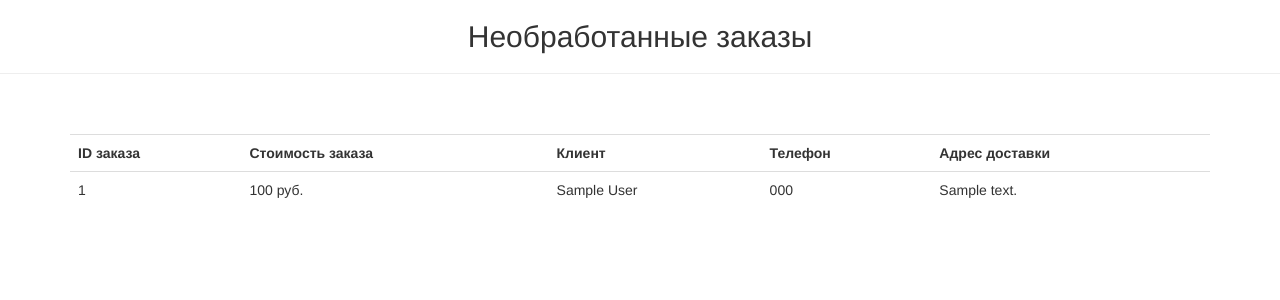
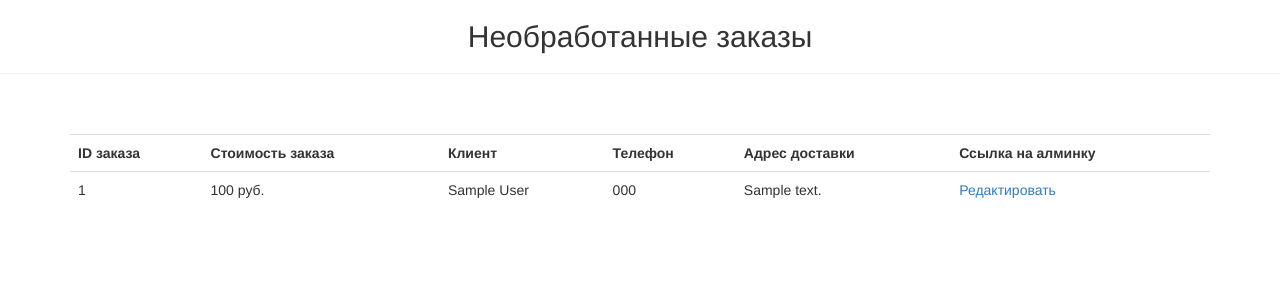
Before and after one commit to AndreyShukatka/star-burger, a Django app: page /manager/orders/ in a window 1280 px wide. Shown: the part 52-352 px from the top of the page. Run offline with Django 3.2, Linux system fonts and the light colour scheme; tables that the repository leaves empty hold one stand-in row (values such as "Sample post"); parts of the project's set-up code (start-up, migrations or seed data) failed here and were passed over; some libraries are stand-ins or nearby versions.

Commit message:
Подключите редактирование заказа

```diff
--- a/restaurateur/templates/order_items.html
+++ b/restaurateur/templates/order_items.html
@@ -1,6 +1,7 @@
 {% extends 'base_restaurateur_page.html' %}
 
 {% load order_cost %}
+{% load admin_urls %}
 
 {% block title %}Необработанные заказы | Star Burger{% endblock %}
 
@@ -20,6 +21,7 @@
         <th>Клиент</th>
         <th>Телефон</th>
         <th>Адрес доставки</th>
+        <th>Ссылка на алминку</th>
       </tr>
 
       {% for item in order_items %}
@@ -29,6 +31,7 @@
           <td>{{ item.firstname }} {{ item.lastname }}</td>
           <td>{{ item.phonenumber }}</td>
           <td>{{ item.address }}</td>
+          <td><a href="{% url 'admin:foodcartapp_order_change' object_id=item.id %}">Редактировать</a></td>
         </tr>
       {% endfor %}
     </table>
```
